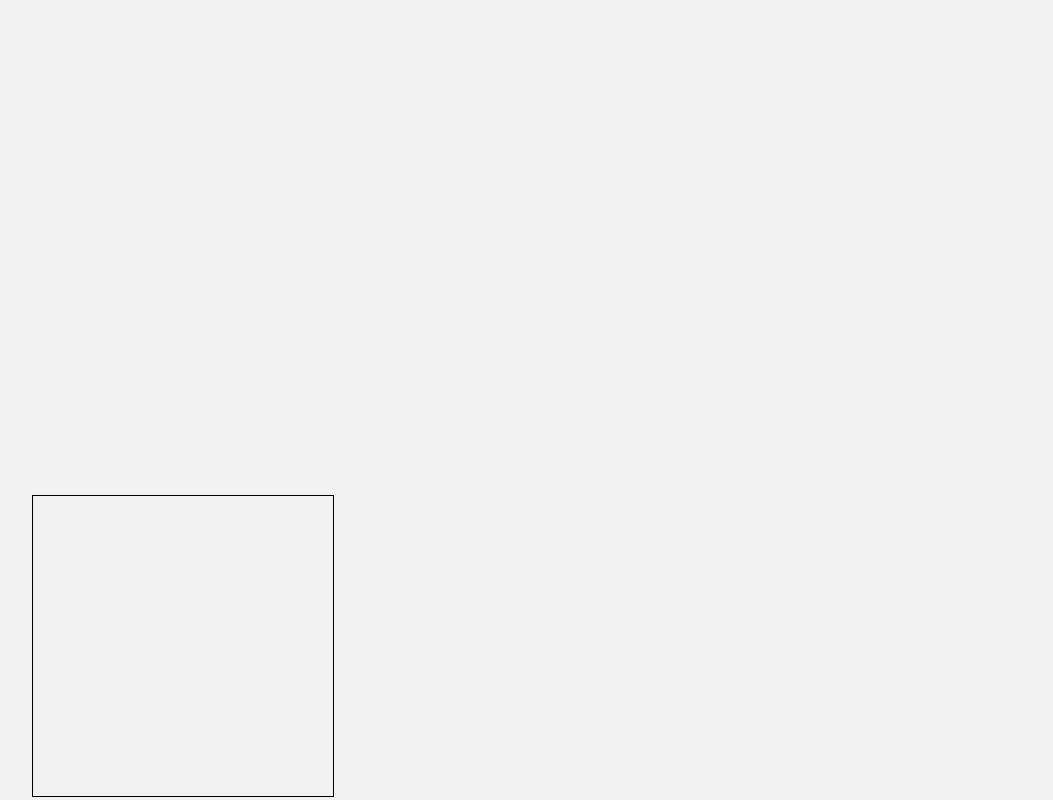
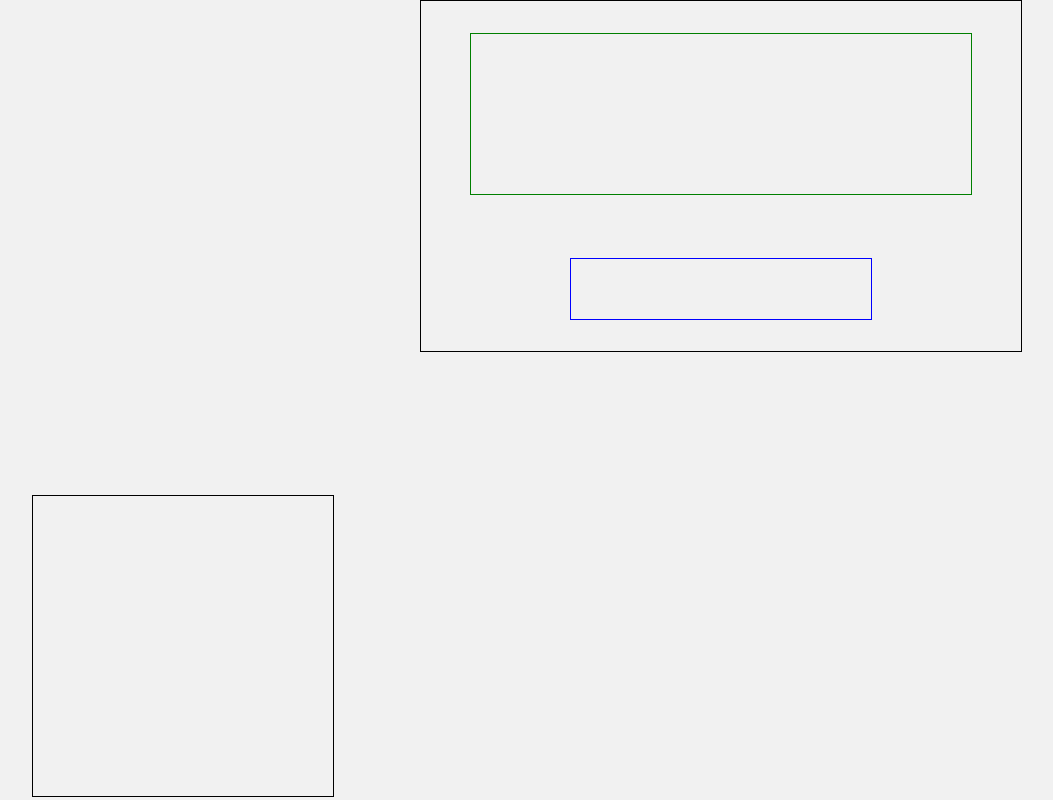
Before and after one commit to devhrvx/Whisker-Wisdom, a website: page test.html in a window 1280 px wide. Shown: the whole page, without its empty margins (128-1181 px from the left). Drawn offline with Linux system fonts and the light colour scheme.

Commit message:
update test html and css

```diff
--- a/test.css
+++ b/test.css
@@ -12,3 +12,24 @@ body {
     bottom: 3px;
     left: 160px;
 }
+.main-box {
+    height: 350px;
+    width: 600px;
+    border: 1px solid;
+    position:absolute;
+    display: flex;
+    flex-direction: column;
+    justify-content: space-around;
+    align-items: center;
+    right: 130px;
+}
+.main-box .text-box {
+    border: 1px solid green;
+    height: 160px;
+    width: 500px;
+}
+.main-box .button-box{
+    border: 1px solid blue;
+    height: 60px;
+    width: 300px;
+}
--- a/test.html
+++ b/test.html
@@ -8,5 +8,10 @@
 </head>
 <body>
     <div class="cat-box"></div>
+    <div class="main-box">
+        <div class="text-box"></div>
+        <div class="button-box"></div>
+    </div>
+
 </body>
 </html>
```
Also changed, not shown: index.html (+3 -0 lines).
